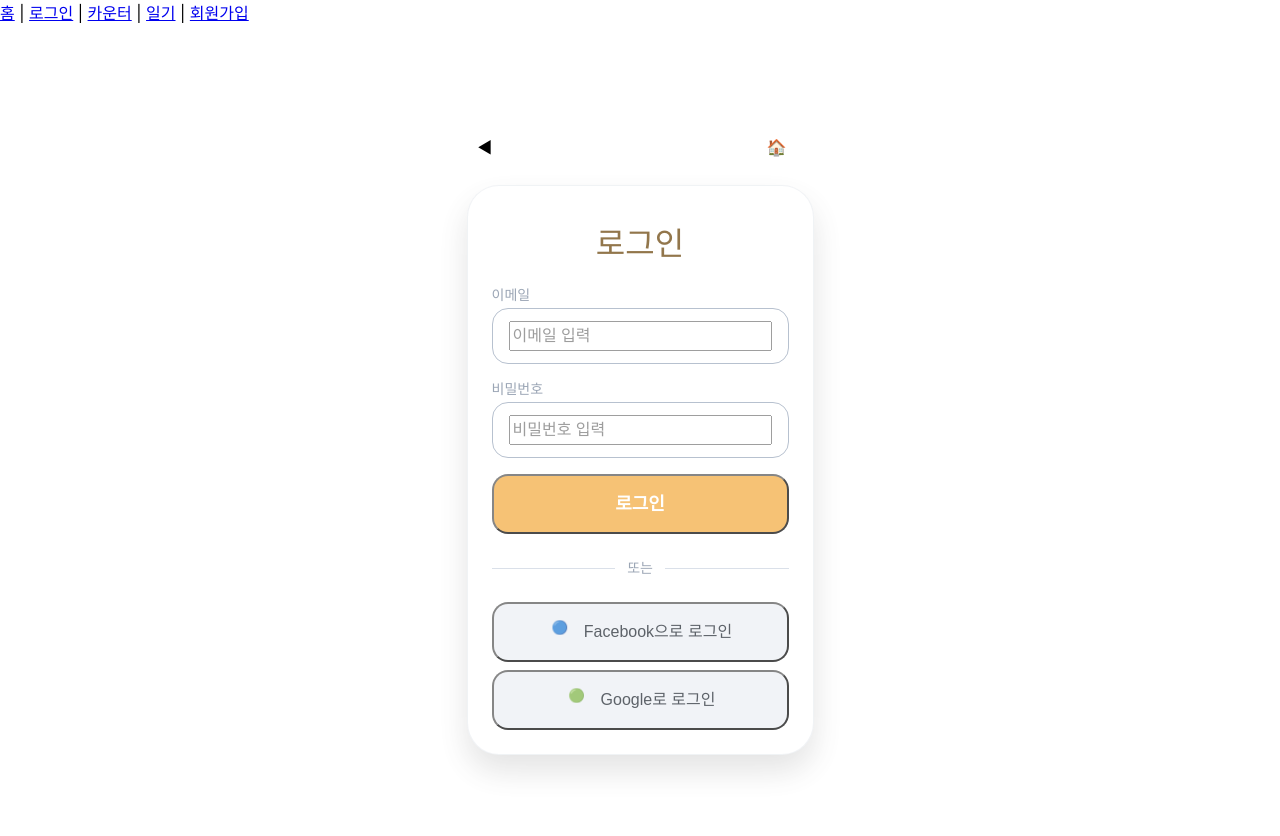
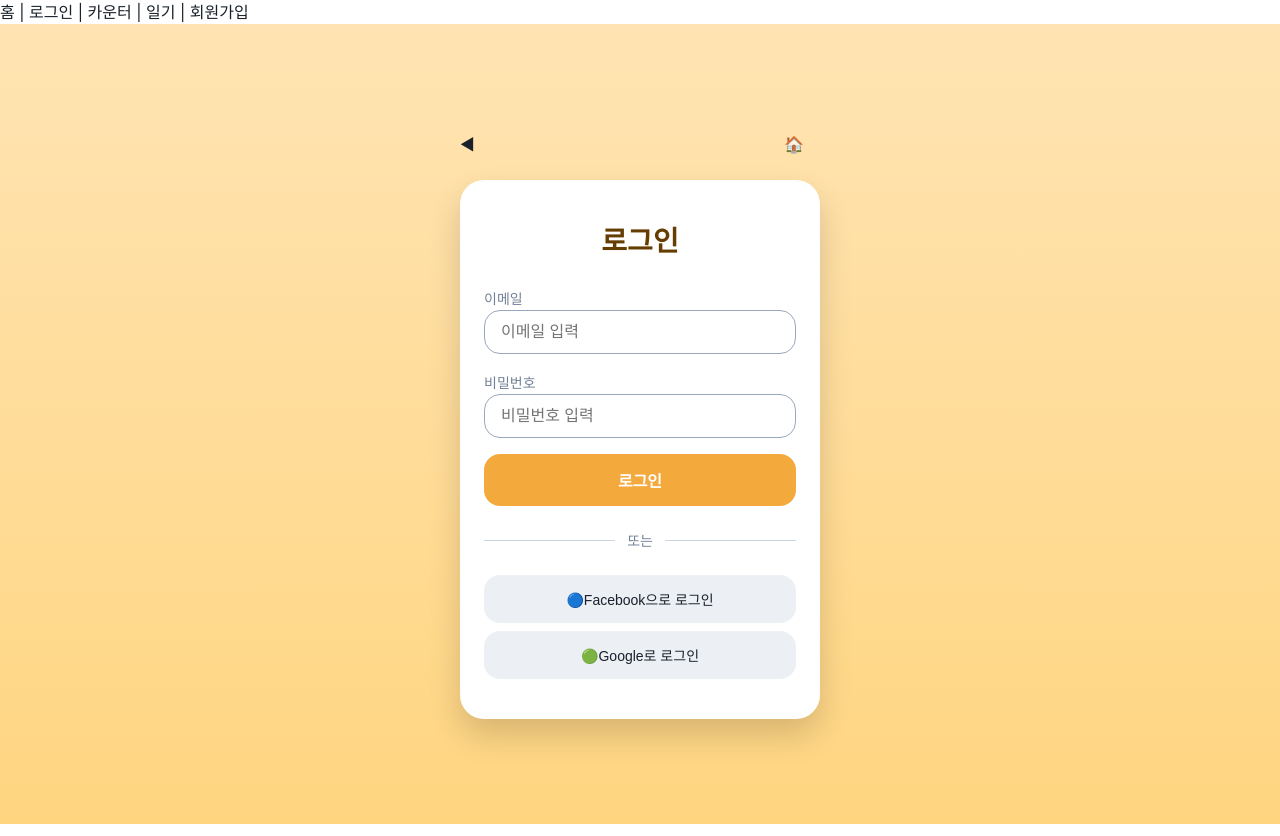
Before and after one commit to ltk1186/FOM-frontend, a React (Create React App) app in the folder my-react-app/: page /login in a window 1280 px wide. Built offline with nearby package versions, Linux system fonts and the light colour scheme.

Commit message:
login, signup, app.js, index.css update

```diff
--- a/my-react-app/src/index.css
+++ b/my-react-app/src/index.css
@@ -1,13 +1,53 @@
+/* 🔧 기본 리셋 */
+* {
+  margin: 0;
+  padding: 0;
+  box-sizing: border-box;
+}
+
+/* 🌐 글로벌 바디 설정 */
 body {
-  margin: 0;
-  font-family: -apple-system, BlinkMacSystemFont, 'Segoe UI', 'Roboto', 'Oxygen',
-    'Ubuntu', 'Cantarell', 'Fira Sans', 'Droid Sans', 'Helvetica Neue',
-    sans-serif;
+  font-family: 'Pretendard', 'Noto Sans KR', -apple-system, BlinkMacSystemFont,
+    'Segoe UI', 'Roboto', 'Oxygen', 'Ubuntu', 'Cantarell', 'Fira Sans',
+    'Droid Sans', 'Helvetica Neue', sans-serif;
   -webkit-font-smoothing: antialiased;
   -moz-osx-font-smoothing: grayscale;
+  background: #fff;
+  color: #1a212b;
+  line-height: 1.5;
 }
 
+/* 🧱 코드 블록 */
 code {
   font-family: source-code-pro, Menlo, Monaco, Consolas, 'Courier New',
     monospace;
 }
+
+/* 📎 링크 기본 스타일 */
+a {
+  color: inherit;
+  text-decoration: none;
+}
+
+/* 📌 네비게이션 바 스타일 */
+.nav-bar {
+  display: flex;
+  justify-content: center;
+  align-items: center;
+  gap: 20px;
+  padding: 16px;
+  background: transparent;
+  font-size: 16px;
+}
+
+/* 🔗 개별 링크 */
+.nav-bar a {
+  color: #653d00;
+  font-weight: 500;
+  transition: color 0.2s ease;
+}
+
+.nav-bar a:hover {
+  color: #f3a93c;
+  text-decoration: underline;
+}
--- a/my-react-app/src/pages/Login.css
+++ b/my-react-app/src/pages/Login.css
@@ -1,268 +1,138 @@
+
+/* 기본 박스 설정 */
 .login-2,
 .login-2 * {
     box-sizing: border-box;
 }
+
+/* 전체 로그인 페이지 배경 및 정렬 */
 .login-2 {
-    padding: 90px 25px 60px 25px;
+    min-height: 100vh;
+    background: linear-gradient(to bottom, #ffe4b3, #ffd580); /* 배경 색상 */
     display: flex;
     flex-direction: column;
     gap: 10px;
     align-items: center;
     justify-content: center;
-    height: 812px;
-    position: relative;
-    overflow: hidden;
+    padding: 60px 20px;
 }
+
+/* 상단 아이콘 영역 (뒤로가기 등) */
 .div {
     display: flex;
     flex-direction: row;
     align-items: center;
     justify-content: space-between;
-    flex-shrink: 0;
-    width: 325px;
+    width: 100%;
+    max-width: 360px;
     height: 40px;
-    position: relative;
 }
-.chevron-left {
-    flex-shrink: 0;
+
+.chevron-left,
+.home {
     width: 36px;
     height: 36px;
-    position: relative;
-    overflow: visible;
 }
-.home {
-    flex-shrink: 0;
-    width: 36px;
-    height: 36px;
-    position: relative;
-    overflow: visible;
-}
+
+/* 로그인 박스 스타일 */
 .frame-12 {
-    background: var(--background-primary, #ffffff);
-    border-radius: 32px;
-    border-style: solid;
-    border-color: var(--outline-container, rgba(154, 168, 188, 0.2));
-    border-width: 1px;
-    opacity: 0.7;
-    padding: 40px 24px 24px 24px;
+    background: #ffffff;
+    border-radius: 24px;
+    padding: 40px 24px;
+    box-shadow: 0px 16px 32px rgba(0, 0, 0, 0.16);
     display: flex;
     flex-direction: column;
     gap: 24px;
-    align-items: flex-start;
-    justify-content: flex-start;
-    flex-shrink: 0;
-    width: 347px;
-    position: relative;
-    box-shadow: var(
-        --elevation-large-box-shadow,
-        0px 16px 32px 0px rgba(0, 0, 0, 0.16)
-    );
+    width: 100%;
+    max-width: 360px;
 }
+
+/* 로그인 타이틀 */
 .div2 {
     color: #653d00;
     text-align: center;
-    font-family: "Pretendard-Medium", sans-serif;
-    font-size: 32px;
-    line-height: 36px;
-    font-weight: 500;
-    position: relative;
-    align-self: stretch;
+    font-size: 28px;
+    font-weight: 600;
 }
+
+/* 로그인 폼 영역 */
 .frame-7 {
     display: flex;
     flex-direction: column;
     gap: 16px;
-    align-items: flex-start;
-    justify-content: flex-start;
-    align-self: stretch;
-    flex-shrink: 0;
-    position: relative;
+    width: 100%;
 }
-.text-field {
-    display: flex;
-    flex-direction: column;
-    gap: 4px;
-    align-items: flex-start;
-    justify-content: flex-start;
-    align-self: stretch;
-    flex-shrink: 0;
-    position: relative;
+
+/* 이메일 / 비밀번호 입력 라벨 */
+.label {
+    color: #728197;
+    font-size: 14px;
+    font-weight: 500;
+    margin-bottom: 4px;
 }
-.frame-5 {
-    display: flex;
-    flex-direction: row;
-    gap: 16px;
-    align-items: center;
-    justify-content: flex-start;
-    align-self: stretch;
-    flex-shrink: 0;
-    position: relative;
+
+/* 인풋 스타일 */
+.input input {
+    width: 100%;
+    padding: 12px 16px;
+    border: 1px solid #9aa8bc;
+    border-radius: 16px;
+    font-size: 16px;
+    outline: none;
 }
-.label {
-    color: var(--text-secondary, #728197);
-    text-align: left;
-    font-family: "Pretendard-Medium", sans-serif;
-    font-size: 14px;
-    line-height: 18px;
-    font-weight: 500;
-    position: relative;
-    flex: 1;
+
+.input input:focus {
+    border-color: #f3a93c;
+    box-shadow: 0 0 0 2px rgba(243, 169, 60, 0.2);
 }
-.input {
-    background: var(--background-primary, #ffffff);
-    border-radius: 16px;
-    border-style: solid;
-    border-color: var(--outline-input-enabled, #9aa8bc);
-    border-width: 1px;
-    padding: 12px 16px 12px 16px;
-    display: flex;
-    flex-direction: row;
-    gap: 16px;
-    align-items: center;
-    justify-content: center;
-    align-self: stretch;
-    flex-shrink: 0;
-    position: relative;
-}
-.value {
-    color: var(--text-primary, #1a212b);
-    text-align: left;
-    font-family: var(--body-large-font-family, "Lexend-Regular", sans-serif);
-    font-size: var(--body-large-font-size, 16px);
-    line-height: var(--body-large-line-height, 24px);
-    font-weight: var(--body-large-font-weight, 400);
-    position: relative;
-    flex: 1;
-}
-.password-field {
-    display: flex;
-    flex-direction: column;
-    gap: 4px;
-    align-items: flex-start;
-    justify-content: flex-start;
-    align-self: stretch;
-    flex-shrink: 0;
-    position: relative;
-}
-.icon {
-    display: flex;
-    flex-direction: row;
-    gap: 0px;
-    align-items: flex-start;
-    justify-content: flex-start;
-    flex-shrink: 0;
-    position: relative;
-}
-.eye-open {
-    flex-shrink: 0;
-    width: 24px;
-    height: 24px;
-    position: relative;
-    overflow: visible;
-}
+
+/* 로그인 버튼 */
 .button {
     background: #f3a93c;
     border-radius: 16px;
-    padding: 16px 24px 16px 24px;
-    display: flex;
-    flex-direction: row;
-    gap: 12px;
-    align-items: center;
-    justify-content: center;
-    align-self: stretch;
-    flex-shrink: 0;
-    position: relative;
+    padding: 14px 0;
+    color: white;
+    font-size: 16px;
+    font-weight: bold;
+    text-align: center;
+    cursor: pointer;
+    border: none;
+    width: 100%;
 }
-.label2 {
-    color: #ffffff;
-    text-align: center;
-    font-family: "Pretendard-Bold", sans-serif;
-    font-size: 18px;
-    line-height: 24px;
-    font-weight: 700;
-    position: relative;
+
+/* "또는" 구분선 */
+.frame-9 {
     display: flex;
     align-items: center;
     justify-content: center;
+    gap: 12px;
 }
-.frame-9 {
-    display: flex;
-    flex-direction: row;
-    gap: 12px;
-    align-items: center;
-    justify-content: flex-start;
-    align-self: stretch;
-    flex-shrink: 0;
-    position: relative;
+
+.horizontal-divider {
+    flex: 1;
+    height: 1px;
+    background: #cbd4e1;
 }
-.horizontal-divider {
-    display: flex;
-    flex-direction: column;
-    gap: 0px;
-    align-items: center;
-    justify-content: center;
-    flex: 1;
-    position: relative;
+
+.or {
+    font-size: 14px;
+    color: #728197;
 }
-.line {
-    background: var(--outline-decorative, #cbd4e1);
-    align-self: stretch;
-    flex-shrink: 0;
-    height: 1px;
-    position: relative;
+
+/* 소셜 로그인 버튼 */
+.button2 {
+    background: #eceff4;
+    border-radius: 16px;
+    padding: 14px 0;
+    width: 100%;
+    text-align: center;
+    font-size: 14px;
+    color: #1a212b;
+    font-weight: 500;
+    cursor: pointer;
+    border: none;
 }
-.or {
-    color: var(--text-secondary, #728197);
-    text-align: left;
-    font-family: var(--body-medium-font-family, "Lexend-Regular", sans-serif);
-    font-size: var(--body-medium-font-size, 14px);
-    line-height: var(--body-medium-line-height, 20px);
-    font-weight: var(--body-medium-font-weight, 400);
-    position: relative;
+
+.button2 + .button2 {
+    margin-top: 8px;
 }
-.frame-10 {
-    display: flex;
-    flex-direction: column;
-    gap: 8px;
-    align-items: flex-start;
-    justify-content: flex-start;
-    align-self: stretch;
-    flex-shrink: 0;
-    position: relative;
-}
-.button2 {
-    background: var(--interactive-secondary-solid-enabled-background, #eceff4);
-    border-radius: 16px;
-    padding: 16px 24px 16px 24px;
-    display: flex;
-    flex-direction: row;
-    gap: 12px;
-    align-items: center;
-    justify-content: center;
-    align-self: stretch;
-    flex-shrink: 0;
-    position: relative;
-}
-.icon2 {
-    flex-shrink: 0;
-    width: 24px;
-    height: 24px;
-    position: relative;
-    overflow: visible;
-}
-.label3 {
-    color: var(--interactive-secondary-solid-enabled-foreground, #1a212b);
-    text-align: left;
-    font-family: "Pretendard-Medium", sans-serif;
-    font-size: 16px;
-    line-height: 24px;
-    font-weight: 500;
-    position: relative;
-}
-.icon3 {
-    flex-shrink: 0;
-    width: 24px;
-    height: 24px;
-    position: relative;
-    overflow: visible;
-}
--- /dev/null
+++ b/my-react-app/src/pages/LoginIntro.css
@@ -0,0 +1,47 @@
+.login-intro {
+  display: flex;
+  flex-direction: column;
+  align-items: center;
+  justify-content: center;
+  min-height: 100vh;
+  padding: 32px 16px;
+  background-color: #fff4e0;
+  text-align: center;
+}
+
+.intro-image {
+  width: 180px;
+  height: 180px;
+  object-fit: contain;
+  margin-bottom: 24px;
+}
+
+.intro-title {
+  font-size: 24px;
+  font-weight: 600;
+  color: #653d00;
+  margin-bottom: 32px;
+}
+
+.intro-button {
+  background-color: #f3a93c;
+  color: white;
+  padding: 12px 32px;
+  font-size: 16px;
+  font-weight: bold;
+  border: none;
+  border-radius: 16px;
+  cursor: pointer;
+  margin-bottom: 24px;
+}
+
+.signup-text {
+  font-size: 14px;
+  color: #555;
+}
+
+.signup-link {
+  color: #94521d;
+  font-weight: bold;
+  cursor: pointer;
+}
--- /dev/null
+++ b/my-react-app/src/pages/LoginIntro.js
@@ -0,0 +1,26 @@
+import React from "react";
+import { useNavigate } from "react-router-dom";
+import "./LoginIntro.css";
+import character from "../assets/images/image-50.png";
+
+const LoginIntro = () => {
+    const navigate = useNavigate();
+
+    return (
+        <div className="login-intro">
+            <img src={character} alt="캐릭터" className="intro-image" />
+            <h1 className="intro-title">오늘 하루가 궁금해요</h1>
+            <button className="intro-button" onClick={() => navigate("/login")}>
+                로그인
+            </button>
+            <p className="signup-text">
+                계정이 없으신가요?{" "}
+                <span className="signup-link" onClick={() => navigate("/signup")}>
+                    회원가입
+                </span>
+            </p>
+        </div>
+    );
+};
+
+export default LoginIntro;
--- /dev/null
+++ b/my-react-app/src/vars.css
@@ -0,0 +1,26 @@
+/* 🎨 공통 색상 정의 */
+:root {
+  /* 기본 배경 색상 */
+  --background-primary: #fff4e0;
+
+  /* 버튼, 강조 컬러 */
+  --color-primary: #f3a93c;
+  --color-primary-dark: #94521d;
+
+  /* 텍스트 색상 */
+  --text-primary: #1a212b;
+  --text-secondary: #728197;
+  --text-placeholder: #cbd4e1;
+
+  /* 테두리 색상 */
+  --outline-input-enabled: #9aa8bc;
+  --outline-container: rgba(154, 168, 188, 0.2);
+  --outline-decorative: #cbd4e1;
+
+  /* 그림자 (카드, 박스 등) */
+  --elevation-large-box-shadow: 0px 16px 32px 0px rgba(0, 0, 0, 0.16);
+
+  /* 소셜 로그인 버튼 배경 */
+  --interactive-secondary-solid-enabled-background: #eceff4;
+  --interactive-secondary-solid-enabled-foreground: #1a212b;
+}
```
Also changed, not shown: my-react-app/src/pages/Signup.css (added, +84 -0 lines), my-react-app/src/pages/Signup.js (+31 -56 lines), my-react-app/src/assets/images/image-50.png (added), 1 other file (tests, documents, lock files or other folders).
